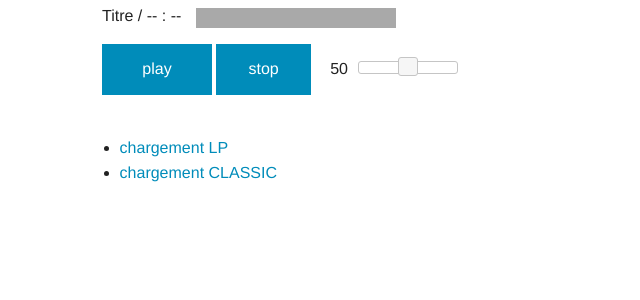
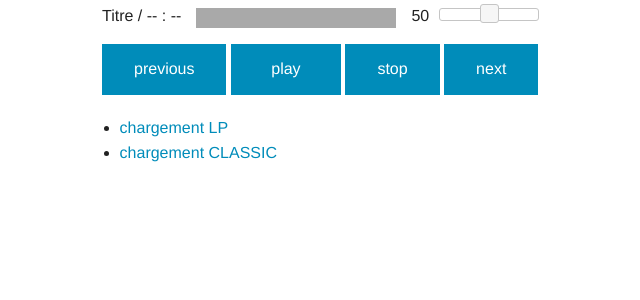
Before and after one commit to bersiroth/html5-audio-video-player, a PHP site: page / in a window 1280 px wide. Shown: the part 65-365 px from the top of the page, without its empty margins (53-693 px from the left). Run offline with PHP 8.4, Linux system fonts and the light colour scheme; some libraries are stand-ins or nearby versions.

Commit message:
ajout des boutons precedent et suivant

```diff
--- a/index.php
+++ b/index.php
@@ -27,22 +27,31 @@
                     <div id="progressTotal" style="width: 200px;background-color: darkgray; height: 20px"></div>
                     <div id="progressData" style="width: 0px;background-color: blue; height: 20px; margin-top: -20px"></div>
                     <div id="progress" style="width: 0px;background-color: red; height: 20px; margin-top: -20px"></div>
+
                 </div>
+                <span id="volumeValue" style="padding-left: 15px; float: left">50</span>
+                <div id="volume" style="width: 100px; float: left;margin-left: 10px"></div>
                 <div style="clear: both"></div>
                 <br>
                 <div style="float: left">
+                    <button id="previous" >previous</button>
                     <button id="play" style="width: 110px">play</button>
                     <button id="stop">stop</button>
-                    <span id="volumeValue" style="padding-left: 15px">50</span>
+                    <button id="next">next</button>
                 </div>
-                <div id="volume" style="width: 100px; float: left;margin: 17px 0 0 10px"></div>
                 <br>
-                <ul id="playlist" style="clear:both">
-                </ul>
-                <ul>
-                    <li><a id="chargementLP">chargement LP</a></li>
-                    <li><a id="chargementCL">chargement CLASSIC</a></li>
-                </ul>
+                <div>
+                    <div style="width:49%; float:left">
+                        <ul>
+                            <li><a id="chargementLP">chargement LP</a></li>
+                            <li><a id="chargementCL">chargement CLASSIC</a></li>
+                        </ul>
+                    </div>
+                    <div style="width:49%; float:left">
+                        <ul id="playlist">
+                        </ul>
+                    </div>
+                </div>
             </div>
         </div>
         <?php
@@ -55,7 +64,6 @@
         ?>
         <script type="text/javascript">
 
-            //@TODO supprimer des chanson de la playlist
             //@TODO aller a la chanson suivante
             //@TODO aller a la chanson precedente
             //@TODO injecter du HTML dans un div id bersi
@@ -71,7 +79,8 @@
             var musique = new Audio();
             var chargment = false;
             var duration;
-            var playlist = new Array();;
+            var playlist = new Array();
+            var currentMusique;
 
             /* --- DATA --- */
 
@@ -136,9 +145,9 @@
                 playlist.shift();
                 chargementPlaylist();
                 if (playlist.length > 0){
-                    setSrc(first(playlist));
+                    setSrc(playlist[0],0);
                 } else {
-                    setSrc(dataDE);
+                    setSrc(dataDE,0);
                 }
                 playPause();
             });
@@ -152,7 +161,7 @@
             function playPause(){
                 if (musique.getAttribute('src') == null) {
                     if (playlist[0] != undefined) {
-                        setSrc(first(playlist));
+                        setSrc(playlist[0],0);
                     } else {
                         return
                     }
@@ -190,7 +199,8 @@
                 musique.currentTime = time;
             }
 
-            function setSrc(data) {
+            function setSrc(data, id) {
+                currentMusique = id;
                 musique.src = data.src;
                 duration = data.duration;
                 document.querySelector('#progressData').style.width = '0px' ;
@@ -201,6 +211,7 @@
             }
 
             function addPlaylist(data){
+                data.id = Math.random();
                 playlist.push(data);
                 chargementPlaylist();
             }
@@ -216,9 +227,38 @@
             $("#chargementLP").click(function(){addPlaylist(dataLP)});
             $("#chargementCL").click(function(){addPlaylist(dataCL)});
 
+            $("#next").click(function(){
+                // console.log('===============');
+                // console.log('next');
+                // console.log('current avant : ' + currentMusique);
+                // console.log('longeur playlist : ' + playlist.length);
+                // console.log('id derniere chanson : ' + (playlist.length - 1));
+                if (currentMusique < playlist.length - 1) {
+                    setSrc(playlist[currentMusique + 1],  currentMusique + 1);
+                    playPause();
+                }
+                // console.log('current apres : ' + currentMusique);
+                // console.log('===============');
+            });
+
+            $("#previous").click(function(){
+                // console.log('===============');
+                // console.log('previous');
+                // console.log('current avant : ' + currentMusique);
+                // console.log('longeur playlist : ' + playlist.length);
+                // console.log('id derniere chanson : ' + (playlist.length - 1));
+                if (currentMusique > 0) {
+                    setSrc(playlist[currentMusique - 1], currentMusique - 1);
+                    playPause();
+                }
+                // console.log('current apres : ' + currentMusique);
+                // console.log('===============');
+            });
+
             $("#playlist").on('click', 'span', function(){
                 var key = this.getAttribute('id');
                 playlist.splice(key, 1);
+                currentMusique = currentMusique - 1;
                 chargementPlaylist();
             });
 
```
